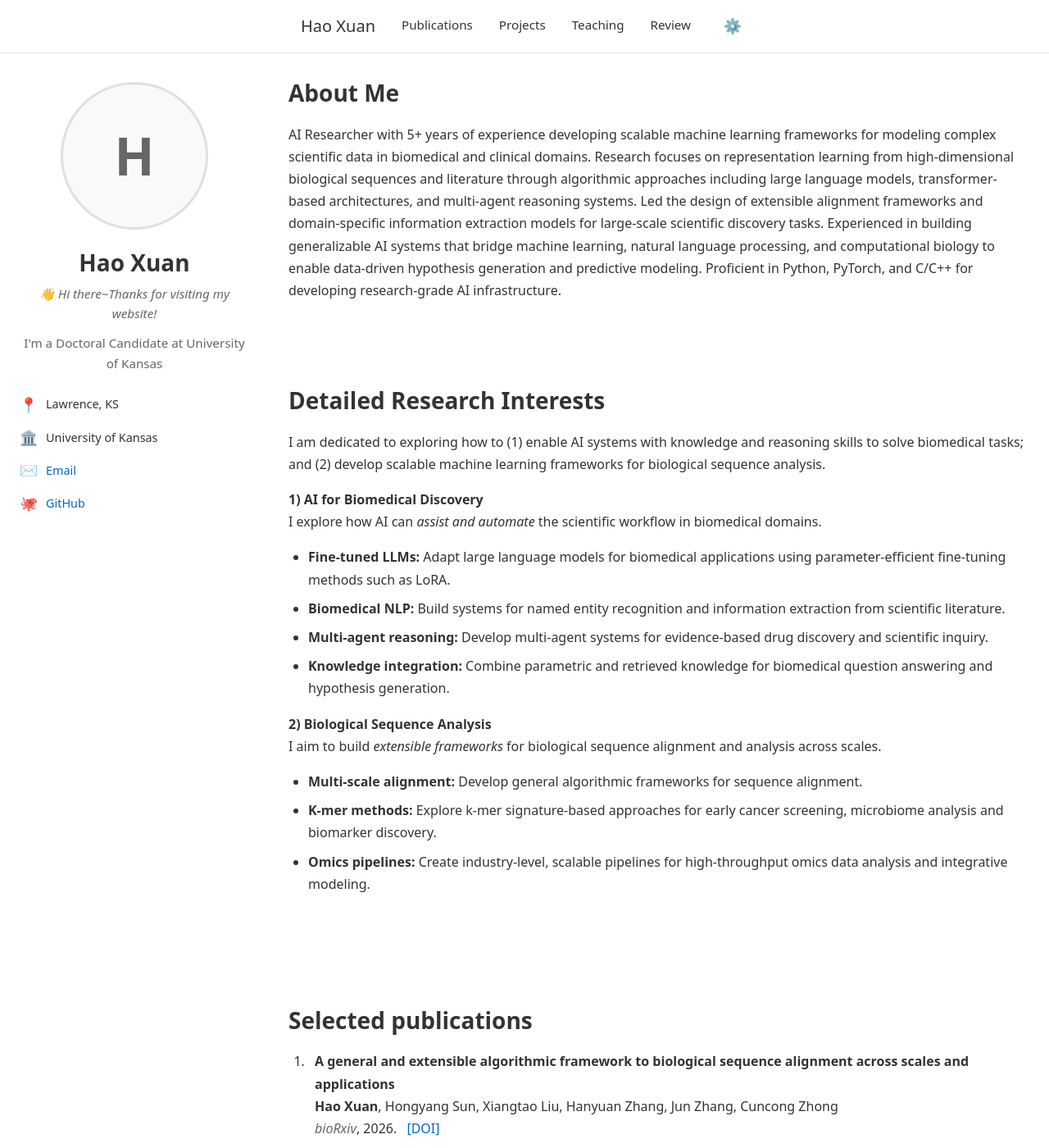
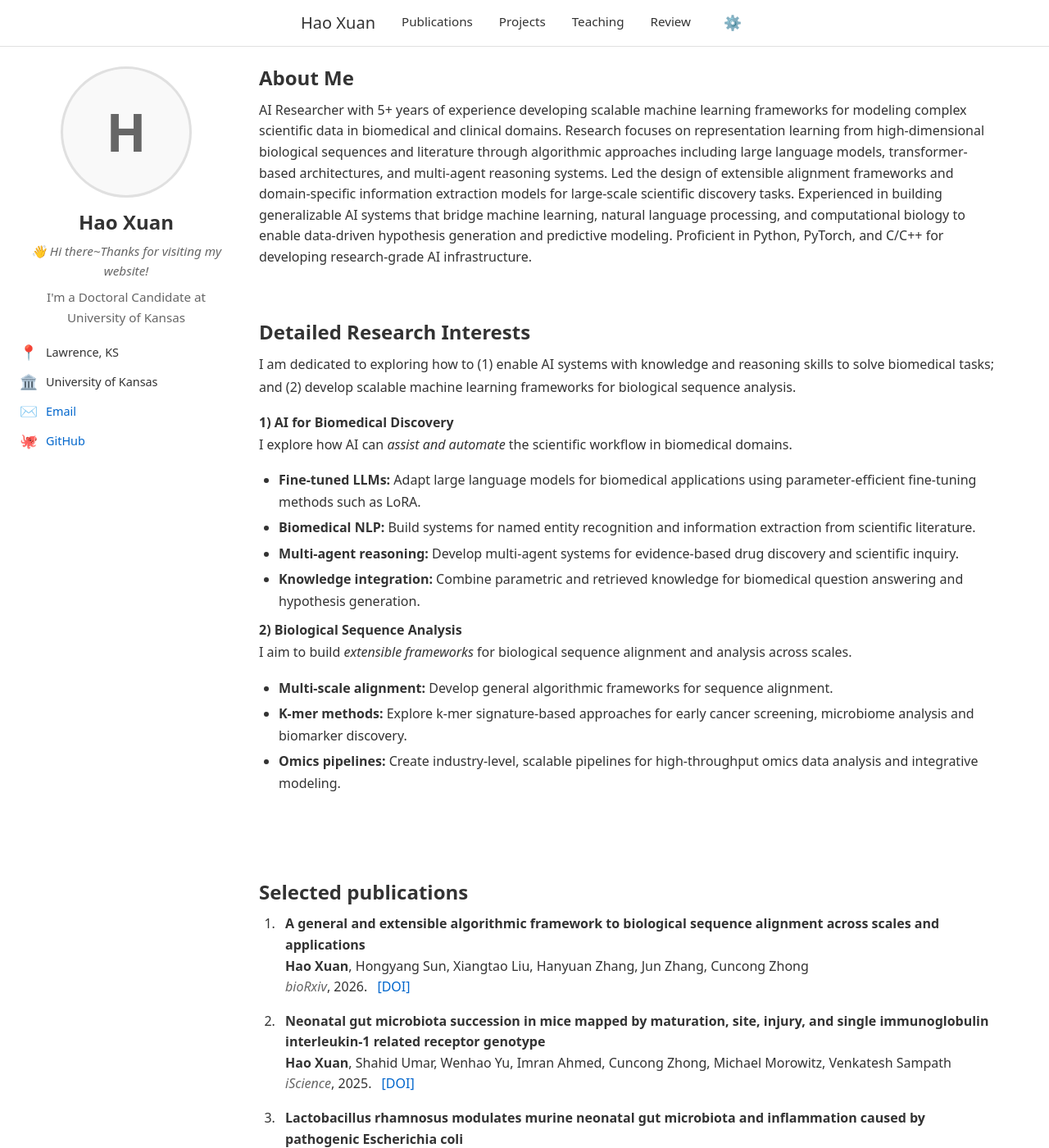
Before and after one commit to xuan13hao/xuan13hao.github.io, a Jekyll site: the page built from index.html, in a window 1280 px wide and 1400 px high. Shown: the whole window at 82% size. Built offline with Jekyll 4.4.1, drawn with Linux system fonts in a browser that asks for light colours.

Commit message:
second comit

```diff
--- a/assets/css/main.css
+++ b/assets/css/main.css
@@ -85,7 +85,7 @@ a:focus {
 /* Header */
 .site-header {
   border-bottom: 1px solid var(--border-color);
-  padding: 1rem 0;
+  padding: 0.75rem 0;
   position: sticky;
   top: 0;
   z-index: 100;
@@ -208,23 +208,24 @@ a:focus {
   display: flex;
   max-width: 1400px;
   margin: 0 auto;
-  gap: 3rem;
-  padding: 2rem 1.5rem;
+  gap: 2rem;
+  padding: 1.5rem 1.5rem;
   min-height: calc(100vh - 200px);
 }
 
 @media (max-width: 1024px) {
   .page-wrapper {
     flex-direction: column;
-    gap: 2rem;
+    gap: 1.5rem;
+    padding: 1rem 1rem;
   }
 }
 
 /* Sidebar */
 .sidebar {
-  flex: 0 0 280px;
+  flex: 0 0 260px;
   position: sticky;
-  top: 100px;
+  top: 80px;
   height: fit-content;
 }
 
@@ -244,12 +245,12 @@ a:focus {
 }
 
 .avatar-container {
-  margin-bottom: 1.5rem;
+  margin-bottom: 1rem;
 }
 
 .avatar {
-  width: 180px;
-  height: 180px;
+  width: 160px;
+  height: 160px;
   border-radius: 50%;
   object-fit: cover;
   border: 3px solid var(--border-color);
@@ -271,7 +272,7 @@ a:focus {
 }
 
 .sidebar-name {
-  font-size: 1.75rem;
+  font-size: 1.5rem;
   font-weight: 600;
   margin-bottom: 0.5rem;
   color: var(--text-color);
@@ -280,20 +281,20 @@ a:focus {
 .sidebar-greeting {
   font-size: 0.95rem;
   color: var(--text-secondary);
-  margin-bottom: 0.75rem;
+  margin-bottom: 0.5rem;
   font-style: italic;
 }
 
 .sidebar-title {
   font-size: 0.95rem;
   color: var(--text-secondary);
-  margin-bottom: 1.5rem;
+  margin-bottom: 1rem;
 }
 
 .sidebar-links {
   display: flex;
   flex-direction: column;
-  gap: 0.75rem;
+  gap: 0.5rem;
   width: 100%;
   align-items: flex-start;
 }
@@ -344,30 +345,30 @@ a:focus {
 .home-container {
   display: flex;
   flex-direction: column;
-  gap: 2.5rem;
+  gap: 1.5rem;
 }
 
 
 .about-section {
-  margin-bottom: 2.5rem;
+  margin-bottom: 1.5rem;
 }
 
 .about-section h2,
 .research-interests-section h2,
 .publications-section h2 {
-  font-size: 1.75rem;
-  margin-bottom: 1.25rem;
+  font-size: 1.5rem;
+  margin-bottom: 0.75rem;
   font-weight: 600;
   color: var(--text-color);
 }
 
 .bio {
-  margin-bottom: 1.5rem;
-  line-height: 1.7;
+  margin-bottom: 0;
+  line-height: 1.6;
 }
 
 .research-interests-section {
-  margin-bottom: 2rem;
+  margin-bottom: 1.5rem;
 }
 
 .research-interests {
@@ -375,19 +376,19 @@ a:focus {
 }
 
 .research-interests h3 {
-  font-size: 1.2rem;
-  margin-top: 1.5rem;
-  margin-bottom: 0.75rem;
+  font-size: 1.1rem;
+  margin-top: 1rem;
+  margin-bottom: 0.5rem;
   font-weight: 600;
 }
 
 .research-interests ul {
   margin-left: 1.5rem;
-  margin-bottom: 1rem;
+  margin-bottom: 0.5rem;
 }
 
 .research-interests li {
-  margin-bottom: 0.5rem;
+  margin-bottom: 0.25rem;
 }
 
 .interests {
@@ -447,12 +448,12 @@ a:focus {
 .publications-list.numbered {
   list-style: decimal;
   padding-left: 1.5rem;
-  margin-bottom: 2rem;
+  margin-bottom: 0;
 }
 
 .publication-item {
-  margin-bottom: 1.5rem;
-  line-height: 1.7;
+  margin-bottom: 1rem;
+  line-height: 1.6;
   padding-left: 0.5rem;
 }
 
@@ -487,7 +488,7 @@ a:focus {
 }
 
 .publication-note {
-  margin-top: 1rem;
+  margin-top: 0.75rem;
   color: var(--text-secondary);
   font-size: 0.9rem;
 }
@@ -611,8 +612,8 @@ a:focus {
 }
 
 .page-header {
-  margin-bottom: 2rem;
-  padding-bottom: 1rem;
+  margin-bottom: 1.5rem;
+  padding-bottom: 0.75rem;
   border-bottom: 2px solid var(--border-color);
 }
 
@@ -685,11 +686,11 @@ a:focus {
 .teaching-list {
   display: flex;
   flex-direction: column;
-  gap: 2rem;
+  gap: 1.25rem;
 }
 
 .teaching-item {
-  padding-bottom: 1.5rem;
+  padding-bottom: 1rem;
   border-bottom: 1px solid var(--border-color);
 }
 
@@ -724,23 +725,23 @@ a:focus {
 }
 
 .talks-section {
-  margin-bottom: 2.5rem;
+  margin-bottom: 1.5rem;
 }
 
 .talks-section h2 {
-  font-size: 1.75rem;
-  margin-bottom: 1rem;
+  font-size: 1.5rem;
+  margin-bottom: 0.75rem;
   font-weight: 600;
   color: var(--text-color);
 }
 
 .talks-list {
   padding-left: 1.25rem;
-  line-height: 1.7;
+  line-height: 1.6;
 }
 
 .talks-list li {
-  margin-bottom: 0.75rem;
+  margin-bottom: 0.5rem;
 }
 
 /* CV Page / Reviews Page */
@@ -749,19 +750,19 @@ a:focus {
 }
 
 .cv-page h1 {
-  font-size: 2rem;
-  margin-bottom: 2rem;
+  font-size: 1.75rem;
+  margin-bottom: 1.25rem;
   font-weight: 600;
 }
 
 .reviews-list {
   display: flex;
   flex-direction: column;
-  gap: 1.5rem;
+  gap: 1rem;
 }
 
 .review-item {
-  padding: 1rem 0;
+  padding: 0.75rem 0;
   border-bottom: 1px solid var(--border-color);
 }
 
```
